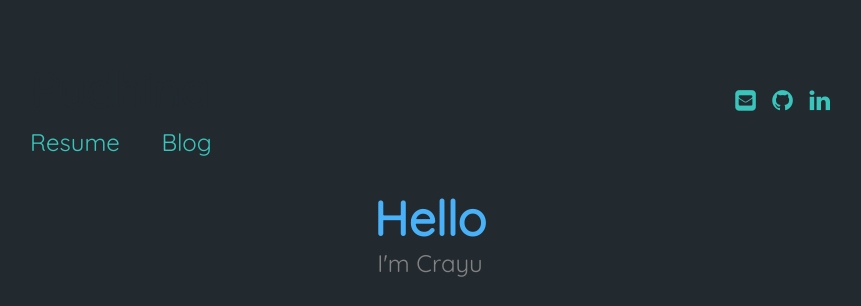
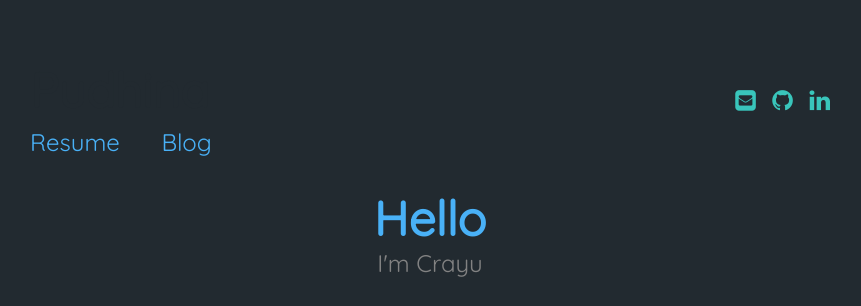
Before and after one commit to crayu-co/crayu-co.github.io, a Jekyll site: the page built from index.md, in a window 1280 px wide. Shown: the top 306 px of the page, without its empty margins (210-1071 px from the left). Built offline with Jekyll 4.4.1, drawn with Linux system fonts in a browser that asks for light colours.

Commit message:
Update main.css

```diff
--- a/assets/css/main.css
+++ b/assets/css/main.css
@@ -76,7 +76,8 @@
       margin-right: 0px; }
 
   .menu__entry a {
-    font-weight: 400; }
+    font-weight: 400;
+	color: #49B1F7;}
 
   .social-links {
     float: right;
```
